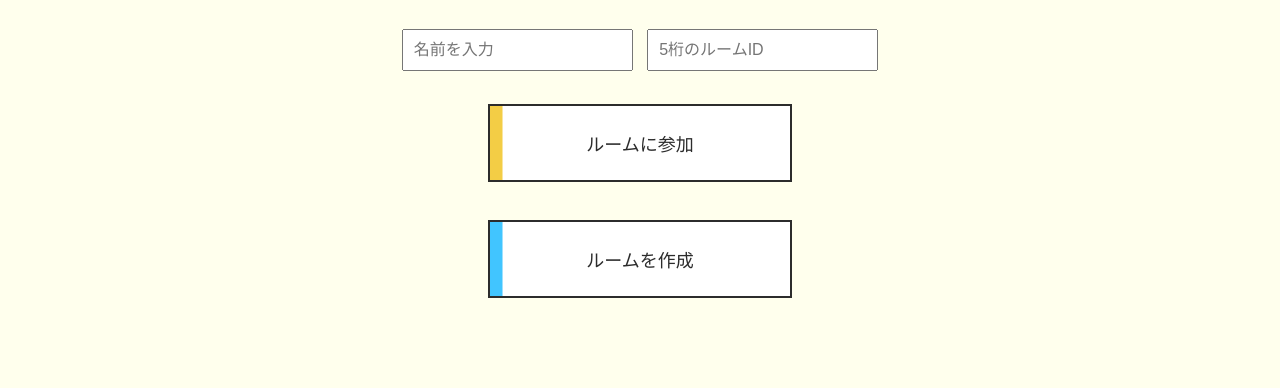
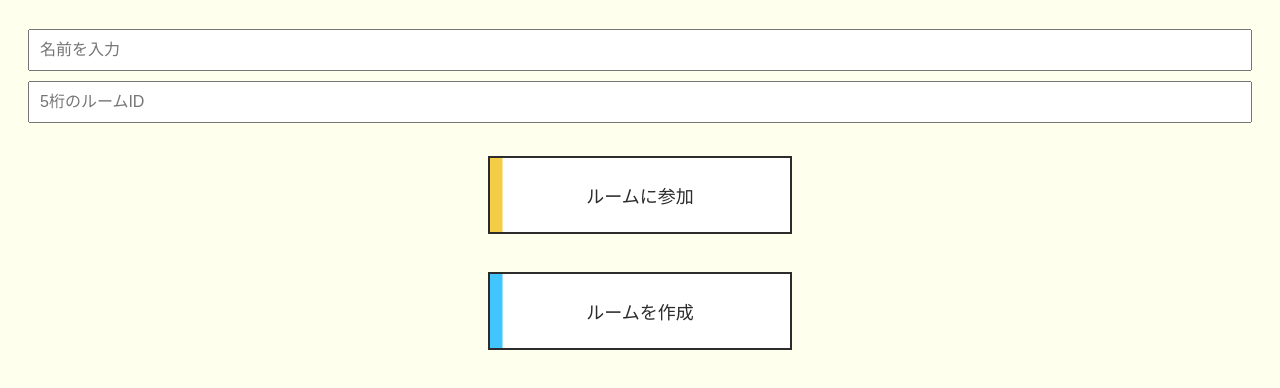
Before and after one commit to sgechocosk/quiz-room, a website: page public/index.html in a window 1280 px wide. Shown: the part 116-504 px from the top of the page. Drawn offline with nearby package versions, Linux system fonts and the light colour scheme; no server answers.

Commit message:
Update style.css

```diff
--- a/public/style.css
+++ b/public/style.css
@@ -51,6 +51,14 @@
     max-height: 200px;
     overflow-y: auto;
   }
+}
+
+input[type="text"] {
+  width: 100%;
+  font-size: 1rem;
+  padding: 10px;
+  margin: 5px 0;
+  box-sizing: border-box;
 }
 
 button:focus:not(:focus-visible) {
```
